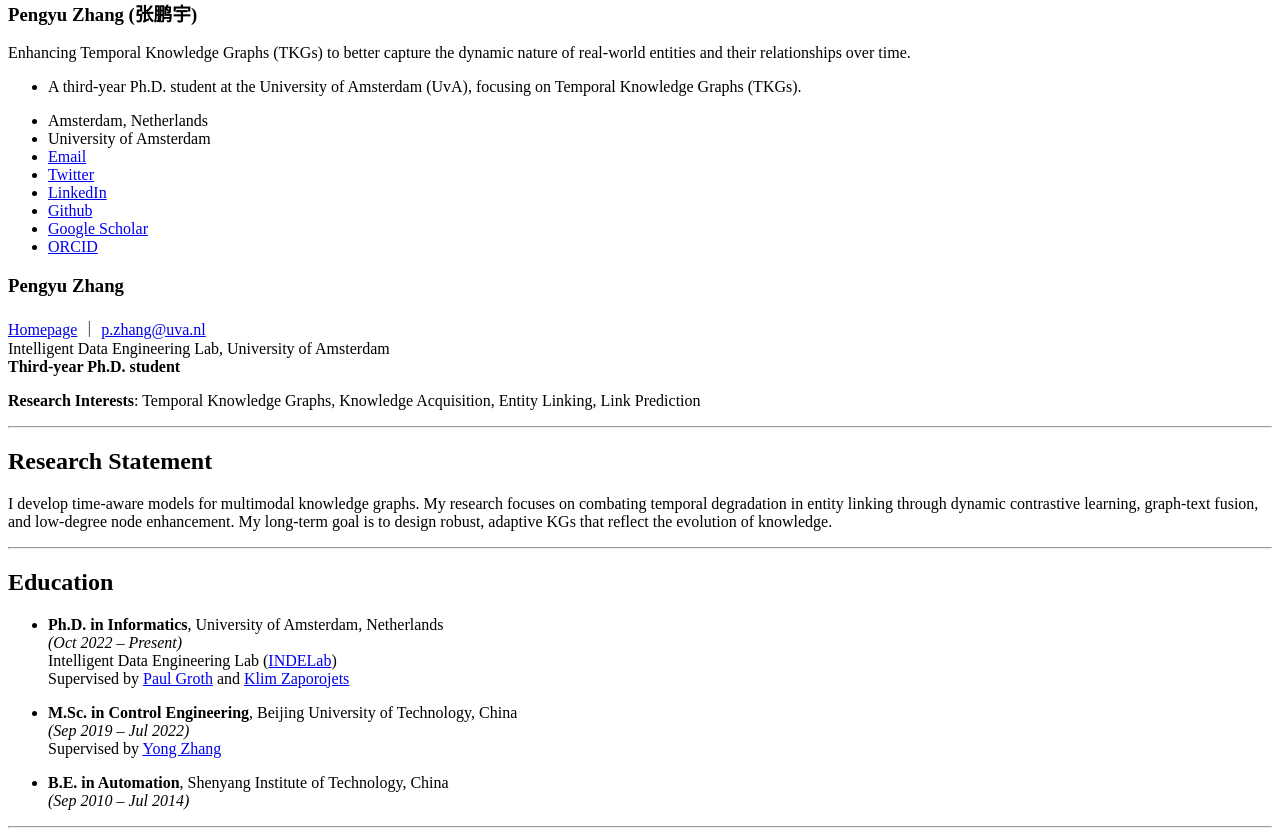
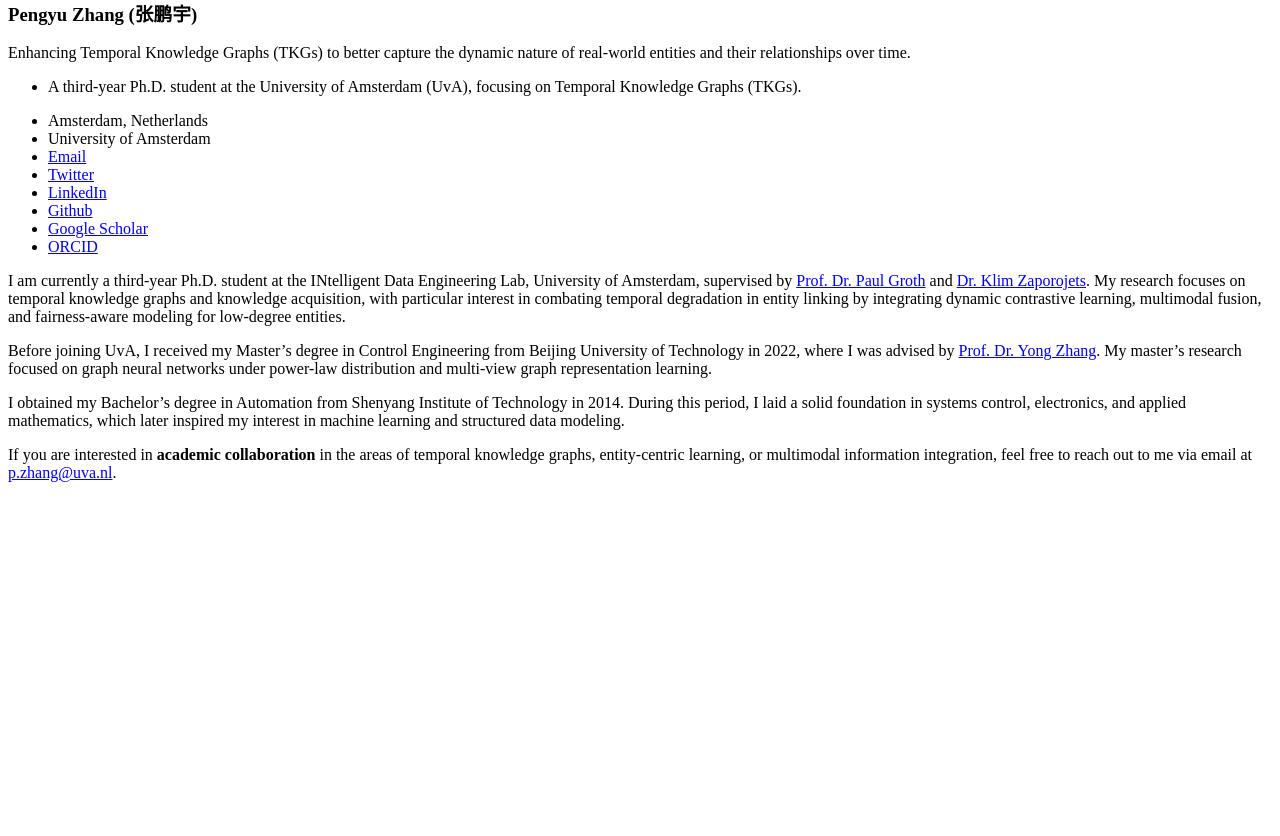
Before and after one commit to pengyu-zhang/pengyu-zhang.github.io, a Jekyll site: the page built from _pages/includes/intro.md, in a window 1280 px wide. Shown: the part 526-1362 px from the top of the page. Built offline with Jekyll 4.4.1, drawn with Linux system fonts in a browser that asks for light colours; our own code applies the rules of GitHub Pages for plain Markdown files; after the commit the page ends 1024 px from its top, so only the background shows below that.

Commit message:
Update intro.md

```diff
--- a/_pages/includes/intro.md
+++ b/_pages/includes/intro.md
@@ -1,43 +1,7 @@
-<!--
-I am now working on audio-driven video generation and text-to-speech research. If you are seeking any form of **academic cooperation**, please feel free to email me at [rayeren613@gmail.com](mailto:rayeren613@gmail.com). We are hiring interns!
+I am currently a third-year Ph.D. student at the INtelligent Data Engineering Lab, University of Amsterdam, supervised by [Prof. Dr. Paul Groth](https://pgroth.com) and [Dr. Klim Zaporojets](https://klimzaporojets.github.io/). My research focuses on temporal knowledge graphs and knowledge acquisition, with particular interest in combating temporal degradation in entity linking by integrating dynamic contrastive learning, multimodal fusion, and fairness-aware modeling for low-degree entities.
 
-I graduated from [Chu Kochen Honors College](http://ckc.zju.edu.cn/ckcen/main.htm), Zhejiang University (浙江大学竺可桢学院) with a bachelor's degree and from the Department of Computer Science and Technology, Zhejiang University (浙江大学计算机科学与技术学院) with a master's degree, advised by [Zhou Zhao (赵洲)](https://person.zju.edu.cn/zhaozhou). I also collaborate with [Xu Tan (谭旭)](https://www.microsoft.com/en-us/research/people/xuta/), [Tao Qin (秦涛)](https://www.microsoft.com/en-us/research/people/taoqin/) and [Tie-yan Liu (刘铁岩)](https://www.microsoft.com/en-us/research/people/tyliu/) from [Microsoft Research Asia](https://www.microsoft.com/en-us/research/group/machine-learning-research-group/) <img src='./images/microsoft_logo.svg' style="width: 4em;"> closely.
+Before joining UvA, I received my Master's degree in Control Engineering from Beijing University of Technology in 2022, where I was advised by [Prof. Dr. Yong Zhang](https://scholar.google.com/citations?user=UAaN_RAAAAAJ&hl=en&oi=ao). My master’s research focused on graph neural networks under power-law distribution and multi-view graph representation learning.
 
-I won the [Baidu Scholarship](https://baike.baidu.com/item/%E7%99%BE%E5%BA%A6%E5%A5%96%E5%AD%A6%E9%87%91/9929412) (10 candidates worldwide each year) and [ByteDance Scholars Program](https://ur.bytedance.com/scholarship) (10 candidates worldwide each year) in 2020 and was selected as one of [the top 100 AI Chinese new stars](https://mp.weixin.qq.com/s?__biz=MzA4NzQ5MTA2NA==&mid=2653639431&idx=1&sn=25b6368c1954419b9090840347d9a27d&chksm=8be75b90bc90d286a5af3ef8e610e822d705dc3cf4382b45e3f14489f3e7ec4fd8c95ed0eceb&mpshare=1&scene=2&srcid=0511LMlj9Qv9DeIZAjMjYAU9&sharer_sharetime=1620731348139&sharer_shareid=631c113940cb81f34895aa25ab14422a#rd) and AI Chinese New Star Outstanding Scholar (10 candidates worldwide each year).
+I obtained my Bachelor's degree in Automation from Shenyang Institute of Technology in 2014. During this period, I laid a solid foundation in systems control, electronics, and applied mathematics, which later inspired my interest in machine learning and structured data modeling.
 
-My research interest includes speech synthesis, neural machine translation and automatic music generation. I have published 50+ papers <a href='https://scholar.google.com/citations?user=4FA6C0AAAAAJ'><img src="https://img.shields.io/endpoint?logo=Google%20Scholar&url=https%3A%2F%2Fcdn.jsdelivr.net%2Fgh%2FRayeRen%2Frayeren.github.io@google-scholar-stats%2Fgs_data_shieldsio.json&labelColor=f6f6f6&color=9cf&style=flat&label=citations"></a> at the top international AI conferences such as NeurIPS, ICML, ICLR, KDD.
-
-To promote the communication among the Chinese ML & NLP community, we (along with other 11 young scholars worldwide) founded the [MLNLP community](https://space.bilibili.com/168887299) in 2021. I am honored to be one of the chairs of the MLNLP committee.
--->
-
-# Pengyu Zhang
-
-[Homepage](https://pengyu-zhang.github.io/) ｜ [p.zhang@uva.nl](mailto:p.zhang@uva.nl)
-Intelligent Data Engineering Lab, University of Amsterdam
-**Third-year Ph.D. student**
-
-**Research Interests**: Temporal Knowledge Graphs, Knowledge Acquisition, Entity Linking, Link Prediction
-
----
-
-## Research Statement
-
-I develop time-aware models for multimodal knowledge graphs. My research focuses on combating temporal degradation in entity linking through dynamic contrastive learning, graph-text fusion, and low-degree node enhancement. My long-term goal is to design robust, adaptive KGs that reflect the evolution of knowledge.
-
----
-
-## Education
-
-- **Ph.D. in Informatics**, University of Amsterdam, Netherlands
-  *(Oct 2022 – Present)*
-  Intelligent Data Engineering Lab ([INDELab](https://indelab.org))
-  Supervised by [Paul Groth](https://pgroth.com) and [Klim Zaporojets](https://klimzaporojets.github.io/)
-
-- **M.Sc. in Control Engineering**, Beijing University of Technology, China
-  *(Sep 2019 – Jul 2022)*
-  Supervised by [Yong Zhang](https://scholar.google.com/citations?user=UAaN_RAAAAAJ&hl=en&oi=ao)
-
-- **B.E. in Automation**, Shenyang Institute of Technology, China
-  *(Sep 2010 – Jul 2014)*
-
----
+If you are interested in **academic collaboration** in the areas of temporal knowledge graphs, entity-centric learning, or multimodal information integration, feel free to reach out to me via email at [p.zhang@uva.nl](mailto:p.zhang@uva.nl).
```
